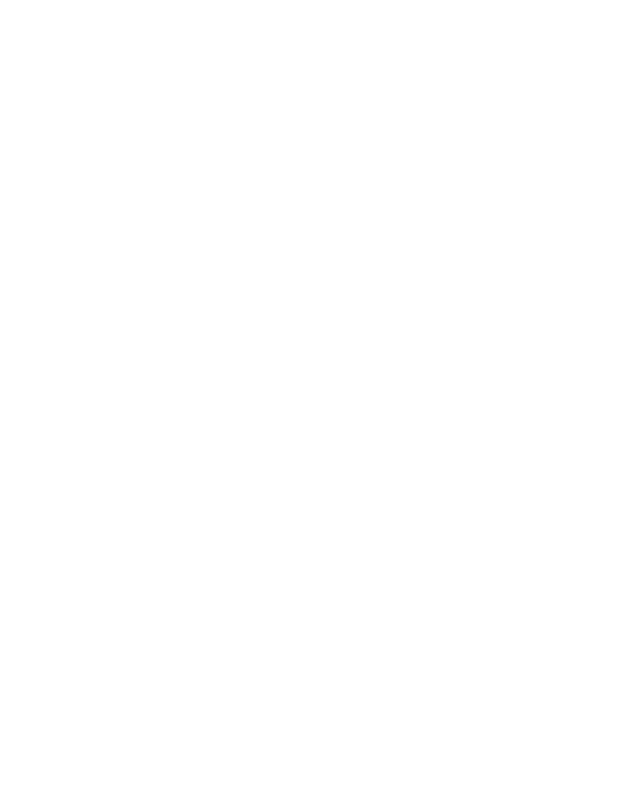
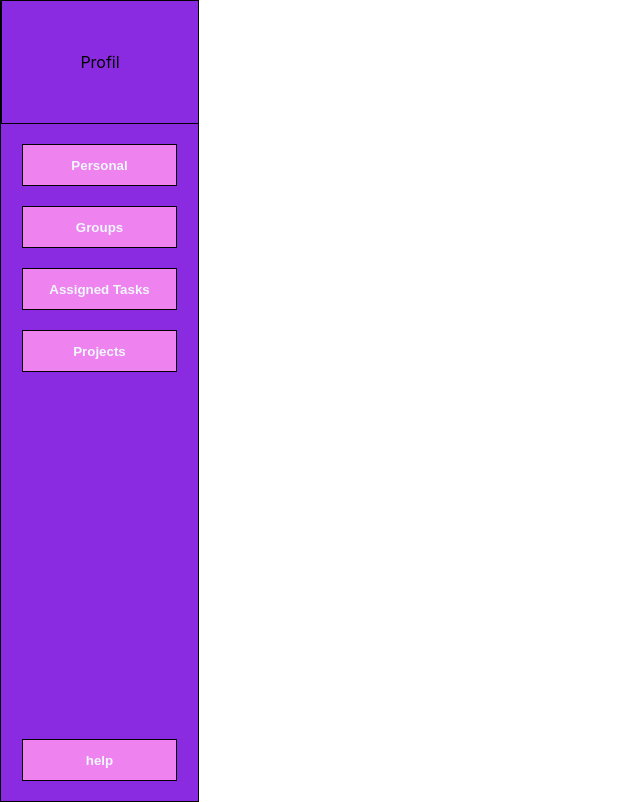
Before and after one commit to mihai92/to-do-app, a React (Create React App) app: page /dashboard in a window 1280 px wide. Shown: the whole page, without its empty margins (0-640 px from the left). Built offline with nearby package versions, Linux system fonts and the light colour scheme.

Commit message:
componenta bara stanga

```diff
--- a/src/components/MenuBar.js
+++ b/src/components/MenuBar.js
@@ -1,12 +1,18 @@
 import React from "react";
-
+import '../styling/MenuBar.css'
+import MenuButton from "./MenuButton";
 
 const MenuBar = () => {
     return(
         <div className="task-styling">
-            <div className="xdd">
-
+            <div className="profile">
+                Profil
             </div>
+            <MenuButton label="Personal"></MenuButton>
+            <MenuButton label="Groups"></MenuButton>
+            <MenuButton label="Assigned Tasks"></MenuButton>
+            <MenuButton label="Projects"></MenuButton>
+            <MenuButton cclass="help" label="help"/>
         </div>
     );
 };
--- a/src/components/MenuButton.js
+++ b/src/components/MenuButton.js
@@ -1,9 +1,9 @@
 import React from 'react';
 import '../styling/MenuButton.css'
 
-const MenuButton = ({ onClick, label }) => {
+const MenuButton = ({ onClick, label, cclass }) => {
   return (
-    <button className="menu-button" onClick={onClick}>
+    <button className={`menu-button ${cclass}`} onClick={onClick}>
       {label}
     </button>
   );
--- /dev/null
+++ b/src/styling/MenuBar.css
@@ -0,0 +1,21 @@
+.task-styling {
+    height: 100vh;
+    width: 197px;
+    display: flex;
+    flex-direction: column;
+    align-items: center;
+    justify-content: flex-start;
+    background-color: blueviolet;
+    border: 1px solid black;
+}
+.profile {
+
+    height: 122px;
+    display: flex;
+    align-items: center;
+    justify-content: center;
+    width: inherit;
+    vertical-align: top;
+    border-bottom: 1px solid black;
+    border-left: 1px solid black;
+}
--- a/src/styling/MenuButton.css
+++ b/src/styling/MenuButton.css
@@ -1,10 +1,19 @@
 .menu-button {
+    display: flex;
+    align-items: center;
+    justify-content: center;
     height: 42px;
     width: 155px;
     font-weight: bold;
     color: aliceblue;
-    background-color: blueviolet;
-    border: 4px;
-    border-color: black;
+    background-color: violet;
     text-align: center;
+    border: 1px solid black;
+    margin-top: 20px;
+    cursor: crosshair;
 }
+
+.help {
+    margin-top: auto;
+    margin-bottom: 20px;
+}
```
